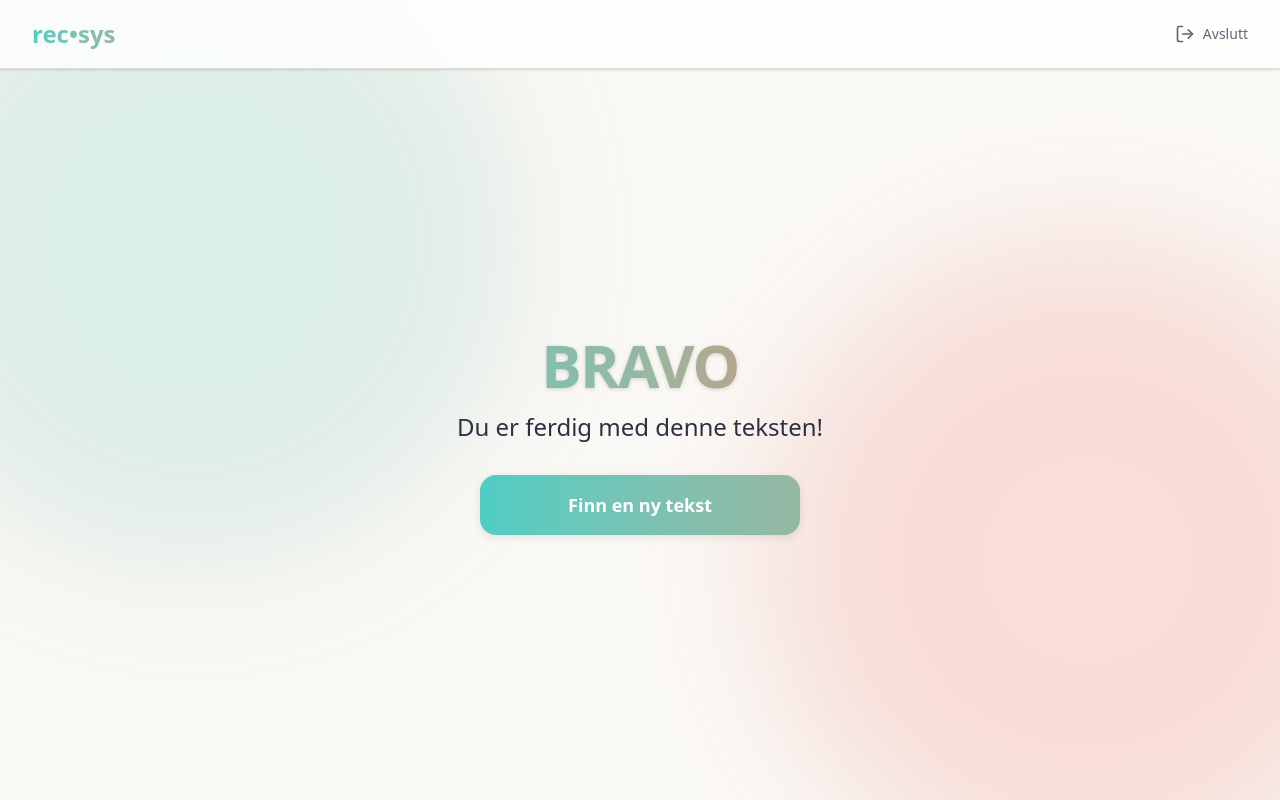
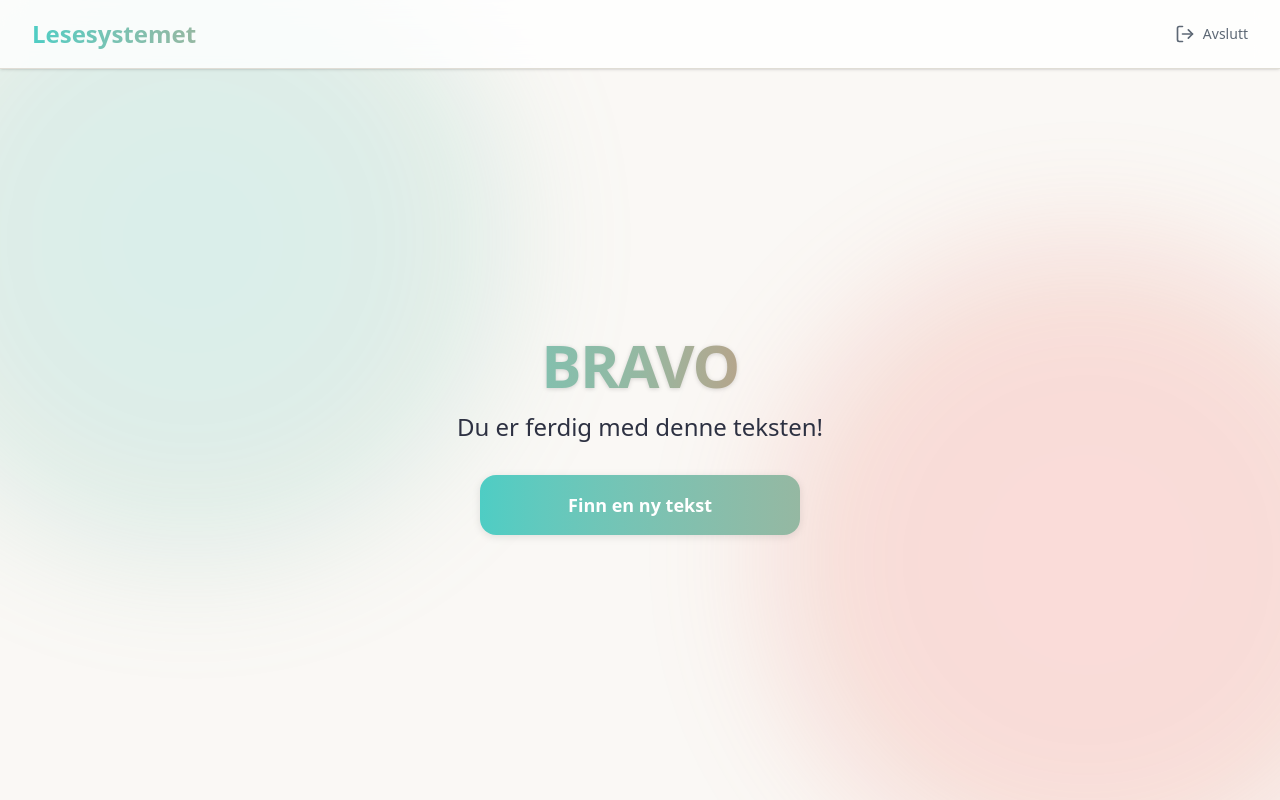
Before and after one commit to AbdullahAlSajid/personalized-recommender-hra, a React (Vite) app in the folder frontend/: page /completion in a window 1280 px wide. Built offline with nearby package versions, Linux system fonts and the light colour scheme; no server answers; a web font is replaced by a local one.

Commit message:
system name update

```diff
--- a/frontend/index.html
+++ b/frontend/index.html
@@ -4,7 +4,7 @@
     <head>
       <meta charset="UTF-8" />
       <meta name="viewport" content="width=device-width, initial-scale=1.0" />
-      <title>rec•sys web app prototype</title>
+      <title>Lesesystemet</title>
       <link rel="preconnect" href="https://fonts.googleapis.com" />
       <link rel="preconnect" href="https://fonts.gstatic.com" crossorigin />
       <link
--- a/frontend/src/components/ui/TopBar.tsx
+++ b/frontend/src/components/ui/TopBar.tsx
@@ -62,7 +62,7 @@
       <div className="flex items-center justify-between px-8 py-4 bg-white/80 backdrop-blur-md sticky top-0 z-50 shadow-sm border-b border-[#e0ddd5]">
         <div className="flex items-center gap-2">
           <h1 className="text-2xl font-bold bg-gradient-to-r from-[#4ecdc4] to-[#95b8a2] bg-clip-text text-transparent">
-            rec•sys
+            Lesesystemet
           </h1>
         </div>
 
--- a/frontend/src/pages/Passcode.tsx
+++ b/frontend/src/pages/Passcode.tsx
@@ -54,7 +54,7 @@
       <div className="w-full max-w-md flex flex-col items-center gap-8">
 
         <div className="text-center space-y-2">
-          <h1 className="text-4xl font-bold text-[#2d3142]">Les i rec•sys!</h1>
+          <h1 className="text-4xl font-bold text-[#2d3142]">Les i lesesystemet!</h1>
           <p className="text-[#5d6875] text-lg">Skriv inn din 6-sifrede kode for å starte.</p>
         </div>
 
```
Also changed, not shown: 1 other file (tests, documents, lock files or other folders).
